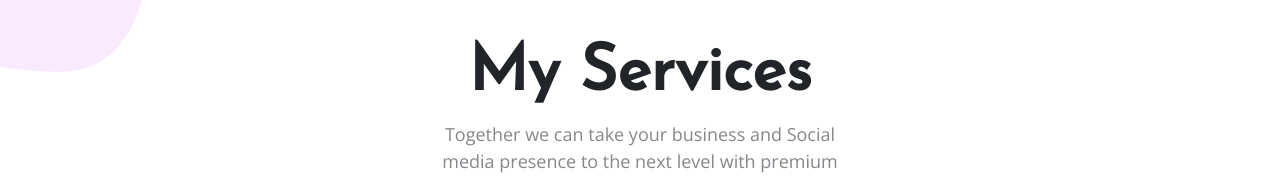
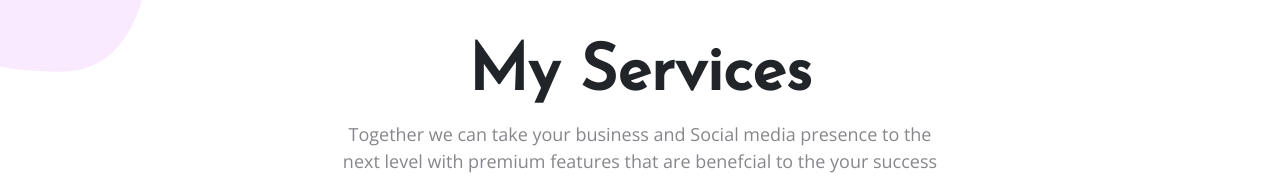
Before and after one commit to Sam-kayode/SMP, a Nuxt app: page / in a window 1280 px wide. Shown: the part 1128-1307 px from the top of the page. Built offline with nearby package versions, Linux system fonts and the light colour scheme.

Commit message:
add text styling

```diff
--- a/pages/index.vue
+++ b/pages/index.vue
@@ -34,8 +34,9 @@
             <h2>Keep your audience <span>addicted</span> to your content</h2>
             <p>
               With me, you have absolutely nothing to worry as the best social
-              media needs any business owner can ask for are met. Stay organized, save time and easily manage your social media
-              presence without any hassle.
+              media needs any business owner can ask for are met. Stay
+              organized, save time and easily manage your social media presence
+              without any hassle.
             </p>
           </div>
         </div>
@@ -44,7 +45,11 @@
 
     <div class="third">
       <h2>My Services</h2>
-      <p class="features text-center">Together we can take your business and Social media presence to the next level with premium features that are benefcial to the your success</p>
+      <p class="features text-center">
+        Together we can take your business and Social media presence to the next
+        level with premium features that are benefcial to the your success
+      </p>
+      <div class="services"></div>
     </div>
   </div>
 </template>
@@ -231,16 +236,15 @@ export default {
     }
   }
 
-  .features{
+  .features {
     font-family: 'open sans', sans-serif;
     font-size: 18px;
     color: #86878c;
-        width:40%;
-        margin:auto;
+    width: 60%;
+    margin: auto;
     @include tablet {
       font-size: 16px;
-        width:100%;
-
+      width: 100%;
     }
   }
 }
```
Lines whose indentation alone changed are shown as unchanged.
